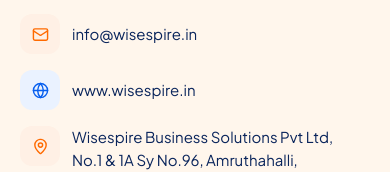
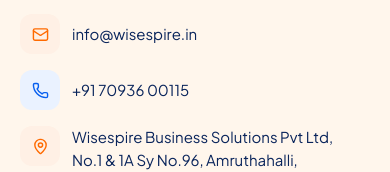
Before and after one commit to forwisespire-eng/wisespire-web, a Next.js app: page /contact in a window 390 px wide. Shown: the part 370-542 px from the top of the page. Built offline with nearby package versions, Linux system fonts and the light colour scheme.

Commit message:
Fix missing Phone icon import on contact page

```diff
--- a/src/app/contact/page.tsx
+++ b/src/app/contact/page.tsx
@@ -1,7 +1,7 @@
 "use client";
 
 import { useState, type FormEvent } from "react";
-import { ArrowRight, Mail, Globe, MapPin, CheckCircle2, Loader2 } from "lucide-react";
+import { ArrowRight, Mail, Phone, MapPin, CheckCircle2, Loader2 } from "lucide-react";
 
 export default function ContactPage() {
   const [status, setStatus] = useState<"idle" | "loading" | "success" | "error">("idle");
@@ -51,9 +51,9 @@
             </div>
             <div className="flex items-center gap-3 text-[15px] text-text">
               <span className="flex h-10 w-10 items-center justify-center rounded-xl bg-light-blue text-blue">
-                <Globe size={17} />
+                <Phone size={17} />
               </span>
-              www.wisespire.in
+              +91 70936 00115
             </div>
             <div className="flex items-start gap-3 text-[15px] text-text">
               <span className="flex h-10 w-10 shrink-0 items-center justify-center rounded-xl bg-soft-orange text-orange">
```
